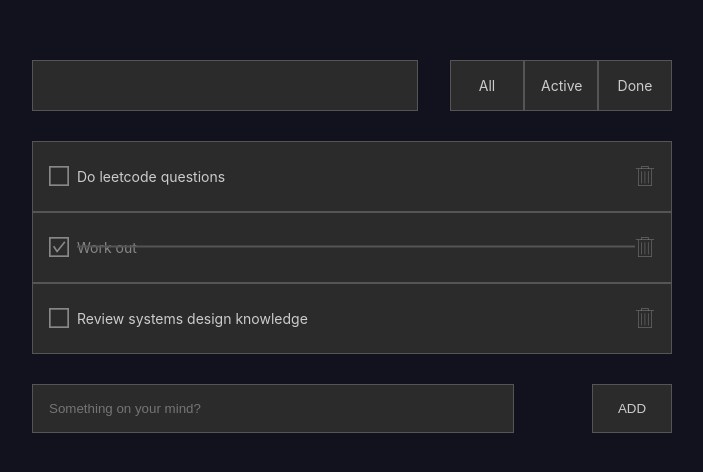
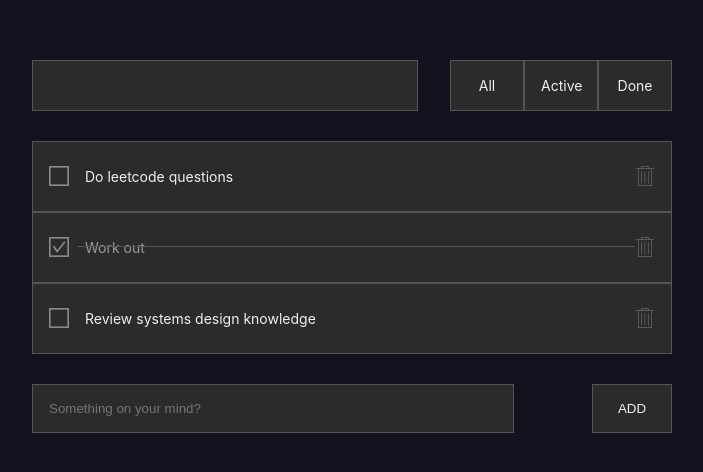
Before and after one commit to harryuan65/react-to-do-list, a React (Create React App) app in the folder clients/react_cra/: page / in a window 1280 px wide. Shown: the part 154-626 px from the top of the page, without its empty margins (288-991 px from the left). Built offline with nearby package versions, Linux system fonts and the light colour scheme.

Commit message:
feat: adjust font color to be brighter, make delete line thinner

```diff
--- a/clients/react_cra/src/App.module.css
+++ b/clients/react_cra/src/App.module.css
@@ -3,9 +3,9 @@
   --app-border: 1px solid var(--app-border-color);
   --app-item-bg-color: #2b2b2b;
   --app-item-focused-bg-color: #3b3b3b;
-  --app-text-color: #ccc;
-  --app-focused-color: #eee;
-  --app-blured-color: #888;
+  --app-text-color: #efefef;
+  --app-focused-color: #fefefe;
+  --app-blured-color: #999;
   --app-input-padding: 16px;
 }
 
@@ -75,6 +75,7 @@
   flex-grow: 1;
   margin-left: 8px;
   position: relative;
+  padding: 0 8px;
 }
 
 .Item .Title::before {
@@ -84,7 +85,7 @@
   left: 0;
   top: 50%;
   height: 1px;
-  border-top: 2px solid var(--app-border-color);
+  border-top: 1px solid var(--app-border-color);
   transform: translateY(-50%);
   width: 0;
   transition: width 0.2s ease-in-out;
```
